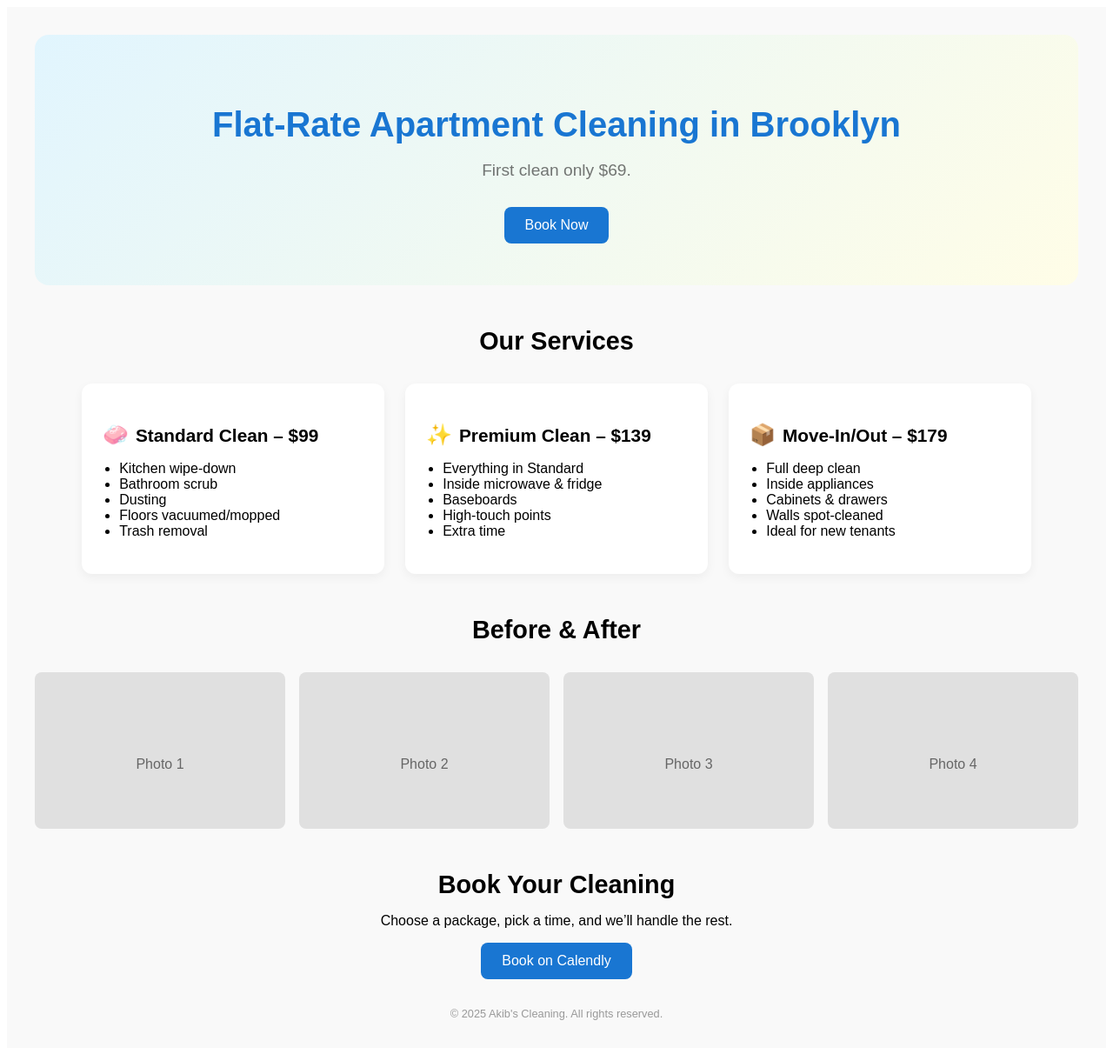
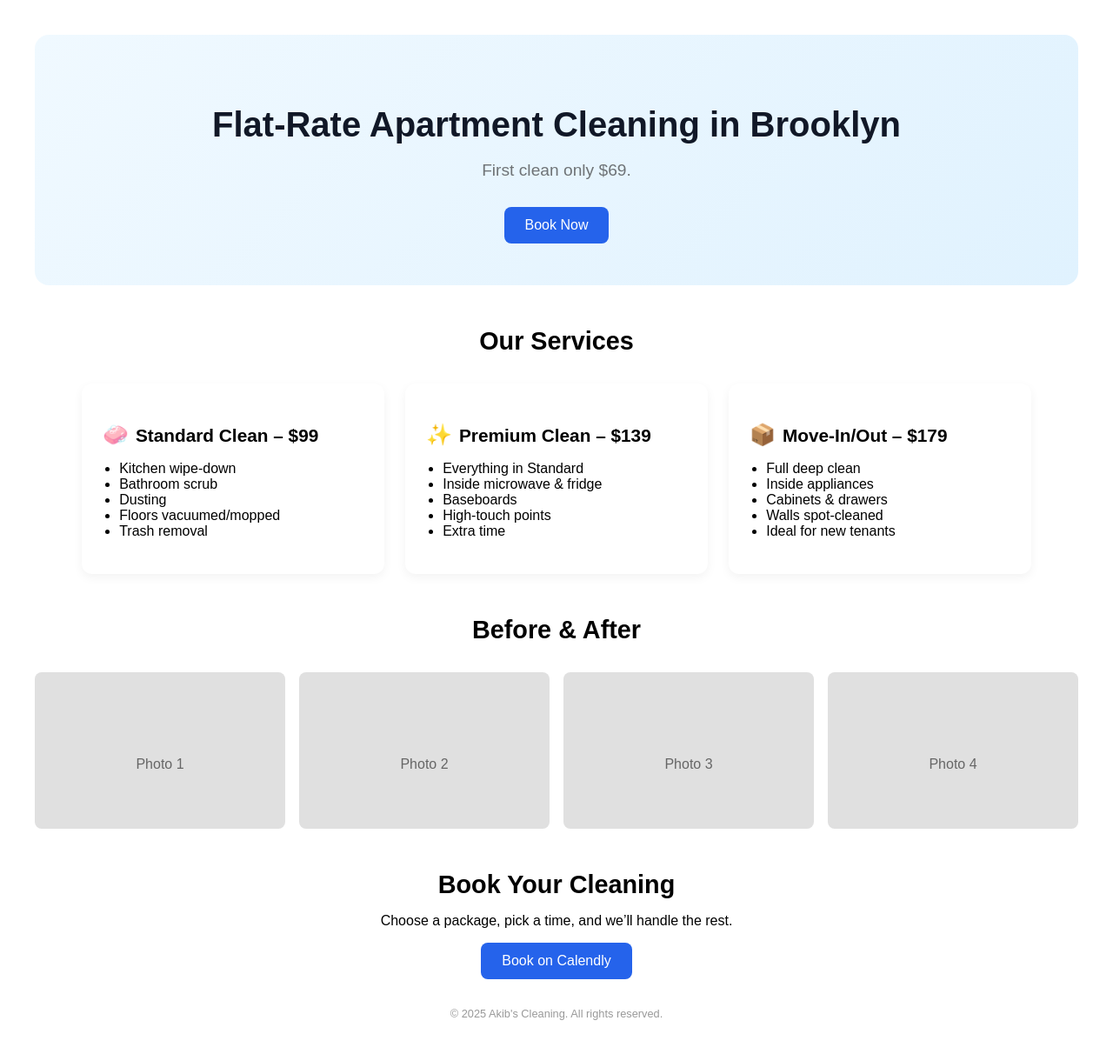
Before and after one commit to Akib-Islam1/Flat-Rate-Cleaning, a React (Vite) app: page / in a window 1280 px wide. Shown: the whole page at 87% size. Built offline with nearby package versions, Linux system fonts and the light colour scheme.

Commit message:
Update HomePage.jsx

```diff
--- a/src/HomePage.jsx
+++ b/src/HomePage.jsx
@@ -24,10 +24,10 @@ export default function HomePage() {
   }, [index]);
 
   return (
-  <main style={{ fontFamily: 'Arial, sans-serif', padding: '2rem', background: '#f9f9f9' }}>
+    <main style={{ fontFamily: 'Arial, sans-serif', padding: '2rem', background: '#ffffff' }}>
       {/* Hero Section */}
-<section style={{ textAlign: 'center', padding: '3rem 1rem', background: 'linear-gradient(135deg, #e1f5fe, #fffde7)', borderRadius: '16px', marginBottom: '3rem' }}>
-  <h1 style={{ fontSize: '2.5rem', fontWeight: 'bold', marginBottom: '1rem', color: '#1976d2' }}>
+      <section style={{ textAlign: 'center', padding: '3rem 1rem', background: 'linear-gradient(135deg, #f0f9ff, #e0f2fe)', borderRadius: '16px', marginBottom: '3rem' }}>
+        <h1 style={{ fontSize: '2.5rem', fontWeight: 'bold', marginBottom: '1rem', color: '#111827' }}>
           Flat-Rate Apartment Cleaning in Brooklyn
         </h1>
         <p style={{
@@ -41,7 +41,15 @@ export default function HomePage() {
           {loopedPhrases[index]}
         </p>
         <a href="#book" style={{ textDecoration: 'none' }}>
-    <button style={{ padding: '12px 24px', fontSize: '1rem', backgroundColor: '#1976d2', color: 'white', borderRadius: '8px', border: 'none', cursor: 'pointer' }}>
+          <button style={{
+            padding: '12px 24px',
+            fontSize: '1rem',
+            backgroundColor: '#2563eb',
+            color: 'white',
+            borderRadius: '8px',
+            border: 'none',
+            cursor: 'pointer'
+          }}>
             Book Now
           </button>
         </a>
@@ -80,7 +88,6 @@ export default function HomePage() {
         </div>
       </section>
 
-
       {/* Gallery Section */}
       <section style={{ marginBottom: '3rem' }}>
         <h2 style={{ textAlign: 'center', fontSize: '1.8rem', marginBottom: '2rem' }}>Before & After</h2>
@@ -98,7 +105,15 @@ export default function HomePage() {
         <h2 style={{ fontSize: '1.8rem', marginBottom: '1rem' }}>Book Your Cleaning</h2>
         <p style={{ fontSize: '1rem', marginBottom: '1rem' }}>Choose a package, pick a time, and we’ll handle the rest.</p>
         <a href="https://calendly.com/akibislam1201/30min" target="_blank" rel="noopener noreferrer">
-          <button style={{ padding: '12px 24px', fontSize: '1rem', backgroundColor: '#1976d2', color: '#1e293b', color: 'white', borderRadius: '8px', border: 'none', cursor: 'pointer' }}>
+          <button style={{
+            padding: '12px 24px',
+            fontSize: '1rem',
+            backgroundColor: '#2563eb',
+            color: 'white',
+            borderRadius: '8px',
+            border: 'none',
+            cursor: 'pointer'
+          }}>
             Book on Calendly
           </button>
         </a>
```
Lines whose indentation alone changed are shown as unchanged.
